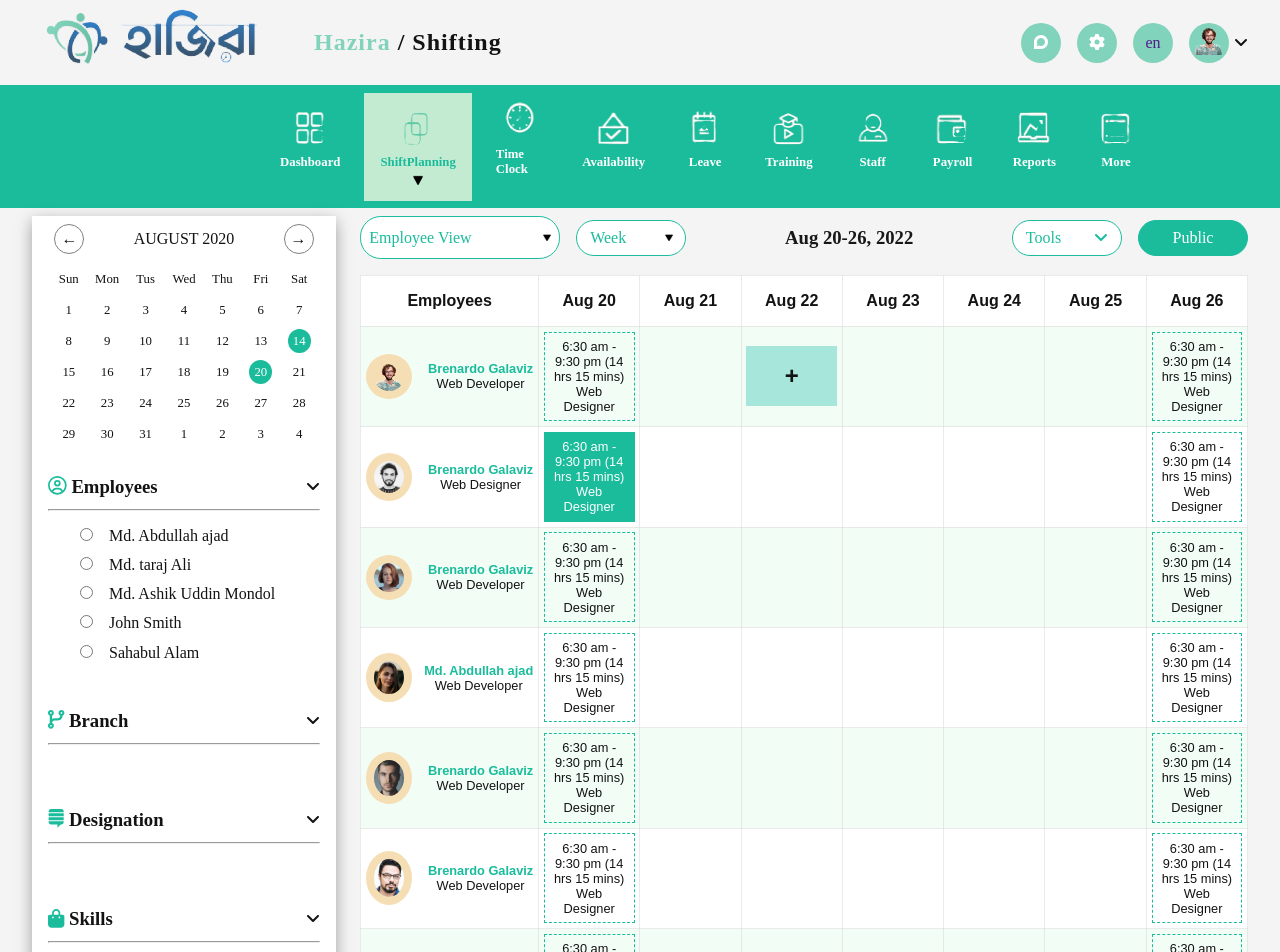
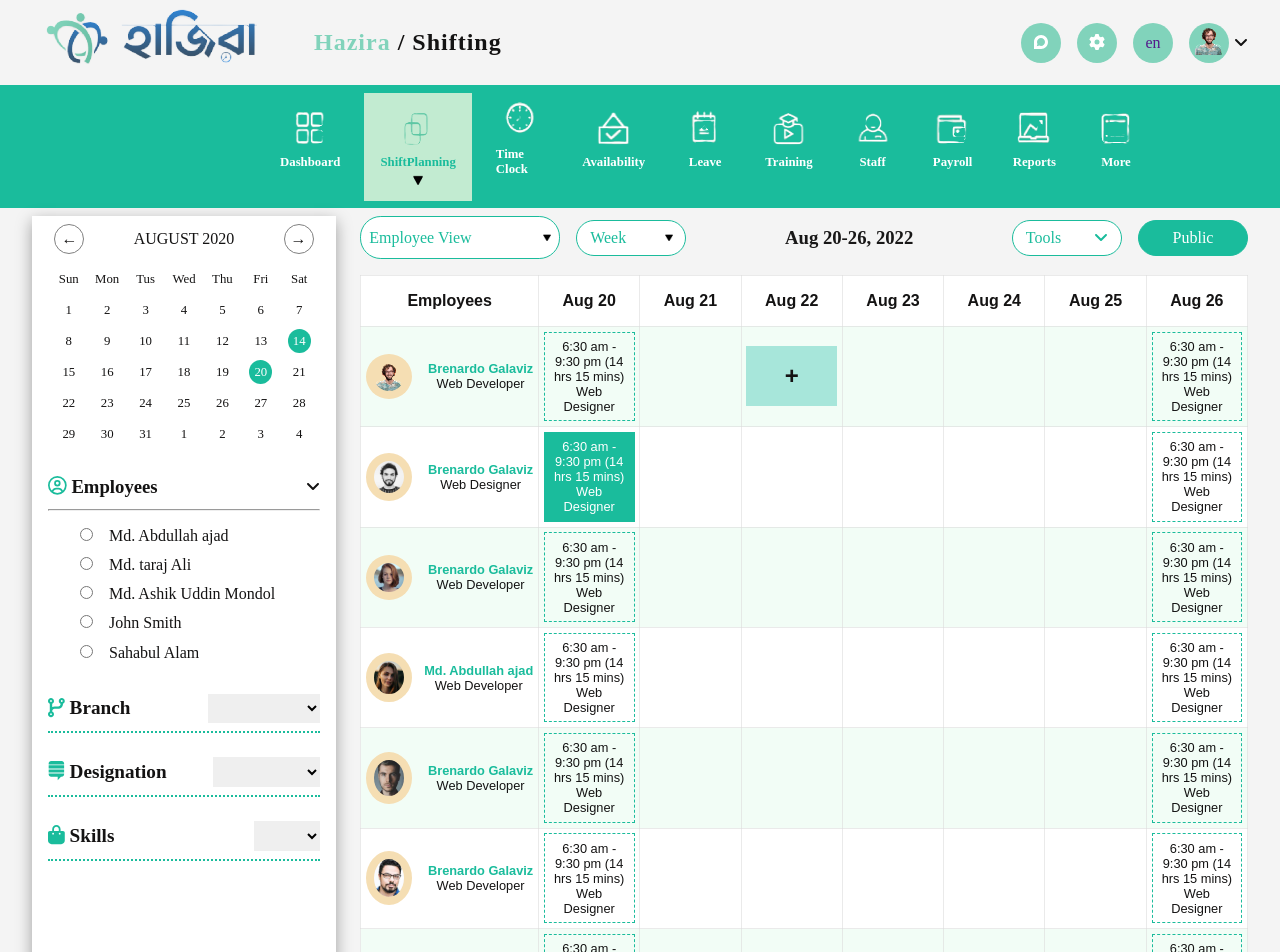
Before and after one commit to RatonRoy/Hazira, an Angular app: page / in a window 1280 px wide. Shown: the top 952 px of the page. Built offline with nearby package versions, Linux system fonts and the light colour scheme.

Commit message:
revision the first-page sidebar section

```diff
--- a/src/app/first-page/sidebar/branch/branch.component.css
+++ b/src/app/first-page/sidebar/branch/branch.component.css
@@ -1,13 +1,25 @@
-.branch-container{
-   padding: 1.5rem 0rem;
+.branches {
+  display: flex;
+  justify-content: space-between;
+  align-items: center;
+  padding: 0.5rem 0rem;
+  border-bottom: 2px dotted #1abc9c;
 }
-.branch-container hr{
-  background-color: rgba(128, 128, 128, 0.3);
-  margin-bottom: 1rem;
+.branches label {
+  font-size: 1.2rem;
+  font-weight: bold;
 }
-.branch-title{
-  margin-bottom: 0.7rem;
-}
-.branch-icon{
+
+.branch-icon {
   color: #1abc9c;
 }
+.branches select {
+  border: none;
+  display: inline-block;
+  padding: 0.4rem 0;
+}
+
+.branches select option {
+  font-size: 1rem;
+  text-align: center;
+}
--- a/src/app/first-page/sidebar/branch/branch.component.html
+++ b/src/app/first-page/sidebar/branch/branch.component.html
@@ -1,10 +1,13 @@
-<section class="branch-container">
-  <div class="branch-title flex-between">
-    <h3>
-      <fa-icon [icon]="faCodeBranch" class="branch-icon"></fa-icon>
-      Branch
-    </h3>
-    <fa-icon [icon]="faAngleDown" class=""> </fa-icon>
-  </div>
-  <hr />
-</section>
+<form class="branches" autocomplete="off">
+  <label for="cars">
+    <fa-icon [icon]="faCodeBranch" class="branch-icon"></fa-icon>
+    Branch</label
+  >
+
+  <select name="branches">
+    <option hidden="true" value=""></option>
+    <option value="first-branch">Web Developer</option>
+    <option value="second-branch">Web Designer</option>
+    <option value="third-branch">App Developer</option>
+  </select>
+</form>
--- a/src/app/first-page/sidebar/designations/designations.component.css
+++ b/src/app/first-page/sidebar/designations/designations.component.css
@@ -1,16 +1,24 @@
-.designation-container {
-  padding: 1.5rem 0rem;
-}
-.designation-container hr {
-  background-color: rgba(128, 128, 128, 0.3);
-  margin-bottom: 1rem;
-}
-.designation-title {
+.designations{
   display: flex;
   justify-content: space-between;
   align-items: center;
-  margin-bottom: 0.7rem;
+  padding: 0.5rem 0rem;
+  border-bottom: 2px dotted #1abc9c;
+  margin: 1rem 0;
 }
 .designation-icon {
   color: #1abc9c;
 }
+.designations label{
+  font-size: 1.2rem;
+  font-weight: bold;
+}
+.designations select{
+  border: none;
+  display: inline-block;
+  padding: 0.4rem 0;
+}
+.designations select option {
+  font-size: 1rem;
+  text-align: center;
+}
--- a/src/app/first-page/sidebar/designations/designations.component.html
+++ b/src/app/first-page/sidebar/designations/designations.component.html
@@ -1,10 +1,13 @@
-<section class="designation-container">
-  <div class="designation-title flex-between">
-    <h3>
-      <fa-icon [icon]="faStackExchange" class="designation-icon"></fa-icon>
-      Designation
-    </h3>
-    <fa-icon [icon]="faAngleDown" class=""> </fa-icon>
-  </div>
-  <hr />
-</section>
+<form class="designations" autocomplete="off">
+  <label for="cars">
+    <fa-icon [icon]="faStackExchange" class="designation-icon"></fa-icon>
+    Designation</label
+  >
+
+  <select name="Designations">
+    <option hidden="true" value=""></option>
+    <option value="first-option">Front-End Dev</option>
+    <option value="second-option">Back-End Dev</option>
+    <option value="third-option">Full Stack Dev</option>
+  </select>
+</form>
--- a/src/app/first-page/sidebar/skills/skills.component.css
+++ b/src/app/first-page/sidebar/skills/skills.component.css
@@ -1,16 +1,28 @@
-.skills-container {
-  padding: 1.5rem 0rem;
+
+.skills-icon {
+  color: #1abc9c;
 }
-.skills-container hr {
-  background-color: rgba(128, 128, 128, 0.3);
-  margin-bottom: 1rem;
-}
-.skills-title {
+.skills{
   display: flex;
   justify-content: space-between;
   align-items: center;
-  margin-bottom: 0.7rem;
+  padding: 0.5rem 0rem;
+  border-bottom: 2px dotted #1abc9c;
+  margin: 1rem 0;
 }
-.skills-icon {
+.designation-icon {
   color: #1abc9c;
 }
+.skills label{
+  font-size: 1.2rem;
+  font-weight: bold;
+}
+.skills select{
+  border: none;
+  display: inline-block;
+  padding: 0.4rem 0;
+}
+.skills select option {
+  font-size: 1rem;
+  text-align: center;
+}
--- a/src/app/first-page/sidebar/skills/skills.component.html
+++ b/src/app/first-page/sidebar/skills/skills.component.html
@@ -1,4 +1,4 @@
-<section class="skills-container">
+<!-- <section class="skills-container">
   <div class="skills-title flex-between">
     <h3>
       <fa-icon [icon]="faBagShopping" class="skills-icon"></fa-icon>
@@ -8,3 +8,19 @@
   </div>
   <hr />
 </section>
+
+ -->
+
+ <form class="skills" autocomplete="off">
+  <label for="cars">
+  <fa-icon [icon]="faBagShopping" class="skills-icon"></fa-icon>
+     Skills</label
+  >
+
+  <select name="skills">
+    <option hidden="true" value=""></option>
+    <option value="first-option"> HTML5 </option>
+    <option value="second-option"> CSS3 </option>
+    <option value="third-option"> Angular </option>
+  </select>
+</form>
```
